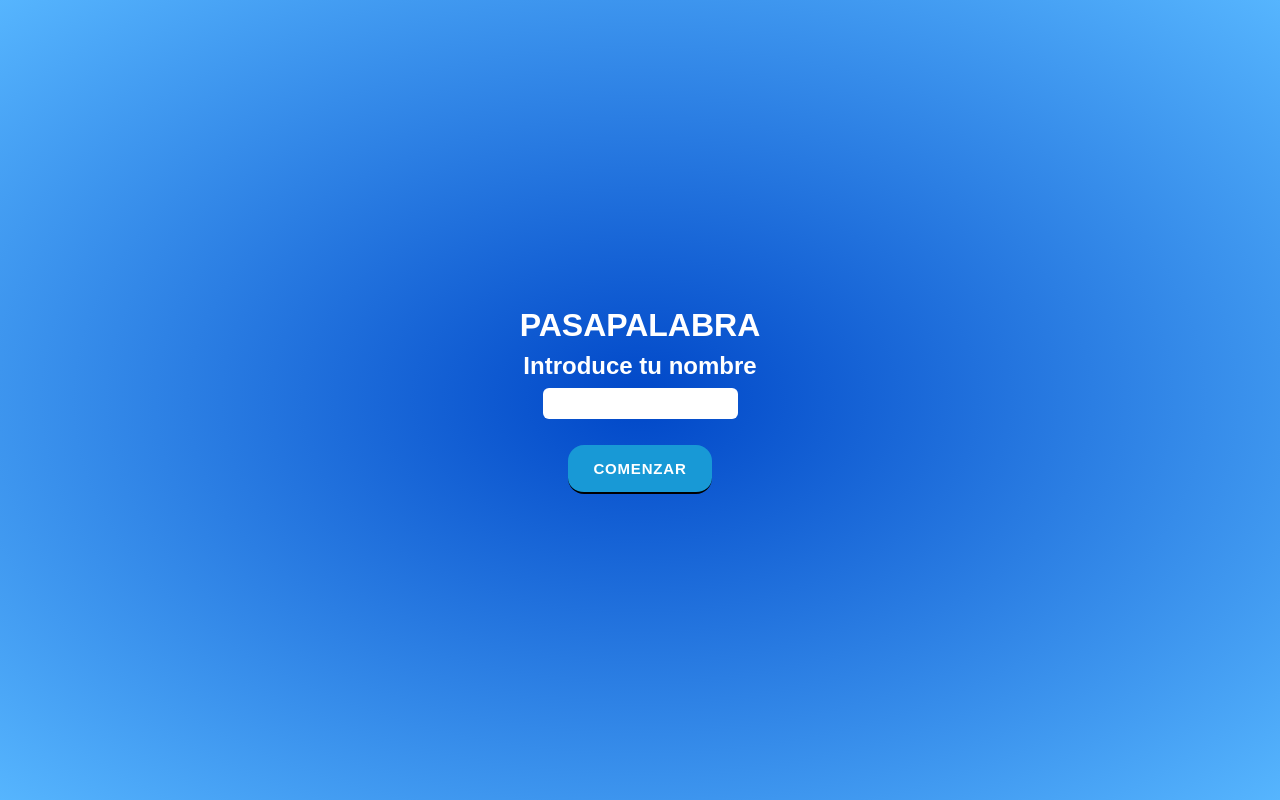
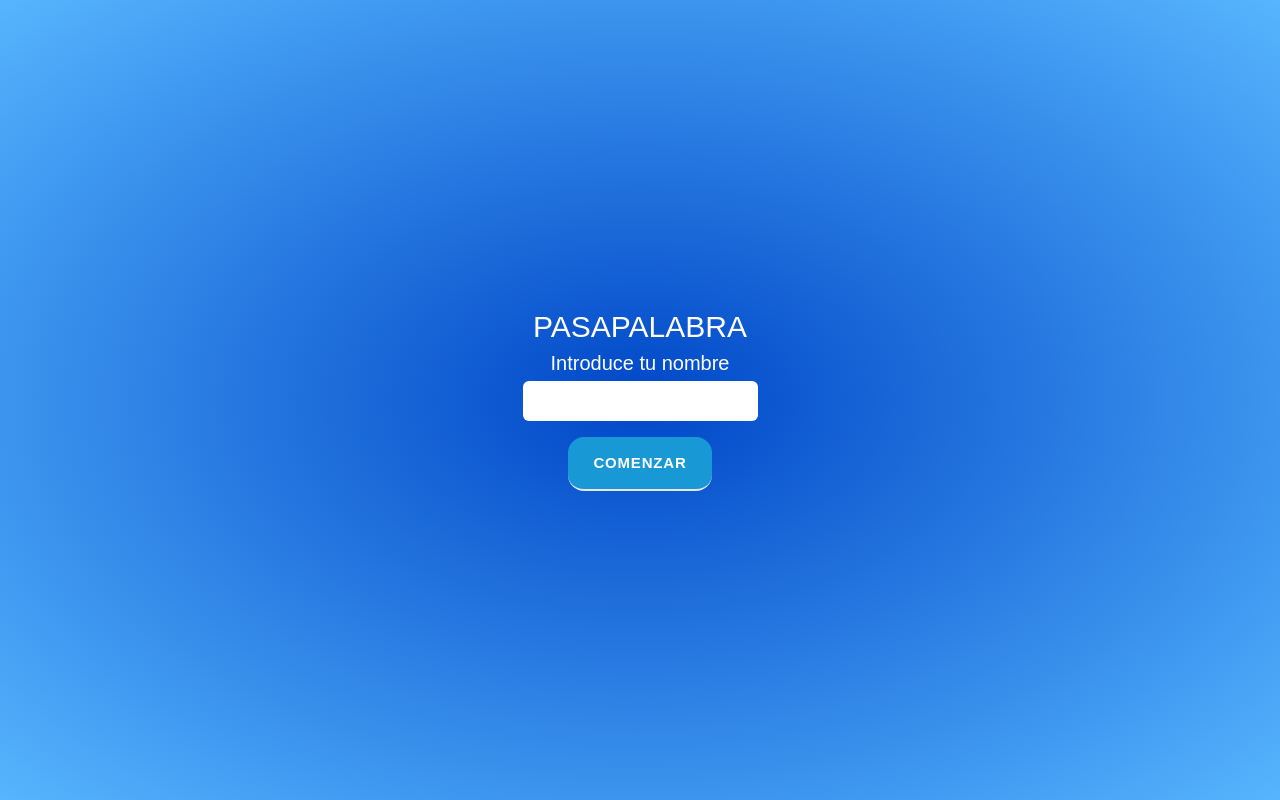
Before and after one commit to Elias-MN/Pasapalabra, a website: page index.html in a window 1280 px wide. Drawn offline with nearby package versions, Linux system fonts and the light colour scheme.

Commit message:
changed initial page

```diff
--- a/index.html
+++ b/index.html
@@ -6,6 +6,7 @@
   <meta name='viewport' content='width=device-width, initial-scale=1.0'>
   <link rel=stylesheet href=/css/style.css>
   <link href='https://unpkg.com/boxicons@2.1.4/css/boxicons.min.css' rel='stylesheet'>
+  <script src="https://cdn.tailwindcss.com"></script>
   <script src="/socket.io/socket.io.js"></script>
   <script
     src="https://code.jquery.com/jquery-3.7.1.min.js"
@@ -21,11 +22,17 @@
 
 <body>
 
-  <div id="inicio" class="inicio-container ">
-    <h1>PASAPALABRA</h1>
-    <h2>Introduce tu nombre</h2>
-    <input type="text" name="concursante" id="concursante">
-    <button class="customButton" id="botonComenzar">Comenzar</button>
+  <div id="inicio" class="inicio-container">
+    <div class=" w-3/4 flex flex-col items-center ">
+      <div class="flex flex-col items-center space-y-1">
+        <h1 class="text-3xl">PASAPALABRA</h1>
+        <h2 class="text-xl">Introduce tu nombre</h2>
+
+        <input type="text" name="concursante" id="concursante">
+      </div>
+
+      <button class="mt-4 customButton" id="botonComenzar">Comenzar</button>
+    </div>
   </div>
 
   <div id="juego" class="juego-container oculta">
--- a/public/css/style.css
+++ b/public/css/style.css
@@ -200,7 +200,6 @@ h3, p{
   letter-spacing: .8px;
   text-transform: uppercase;
   color: #FFFFFF;
-  margin-top: 18px;
   cursor: pointer;
 }
 
```
